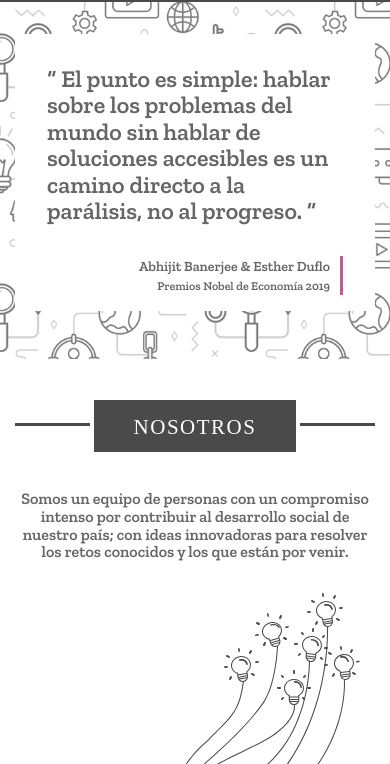
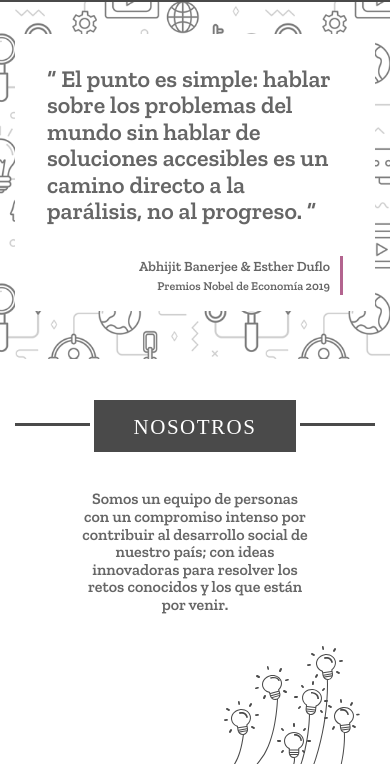
Before and after one commit to ondoheer/inveni.pe, a plain HTML site: page index.html in a window 390 px wide. Shown: the part 80-844 px from the top of the page. Drawn offline with nearby package versions, Linux system fonts and the light colour scheme; files whose address does not match are found by name; a web font is replaced by a local one.

Commit message:
fix algo

```diff
--- a/index.html
+++ b/index.html
@@ -135,7 +135,7 @@
         <div class="c-img-text-horiz c-img-text-horiz--right">
           <div class="row">
             <div
-              class="col-12 col-md-8 offset-md-2 col-lg-4 offset-lg-2 align-items-center d-flex"
+              class="col-8  offset-2 col-lg-4 offset-lg-2 align-items-center d-flex"
             >
               <p>
                 Somos un equipo de personas con un compromiso intenso por contribuir al desarrollo social de nuestro país; con ideas innovadoras para resolver los retos conocidos y los que están por venir.
```
